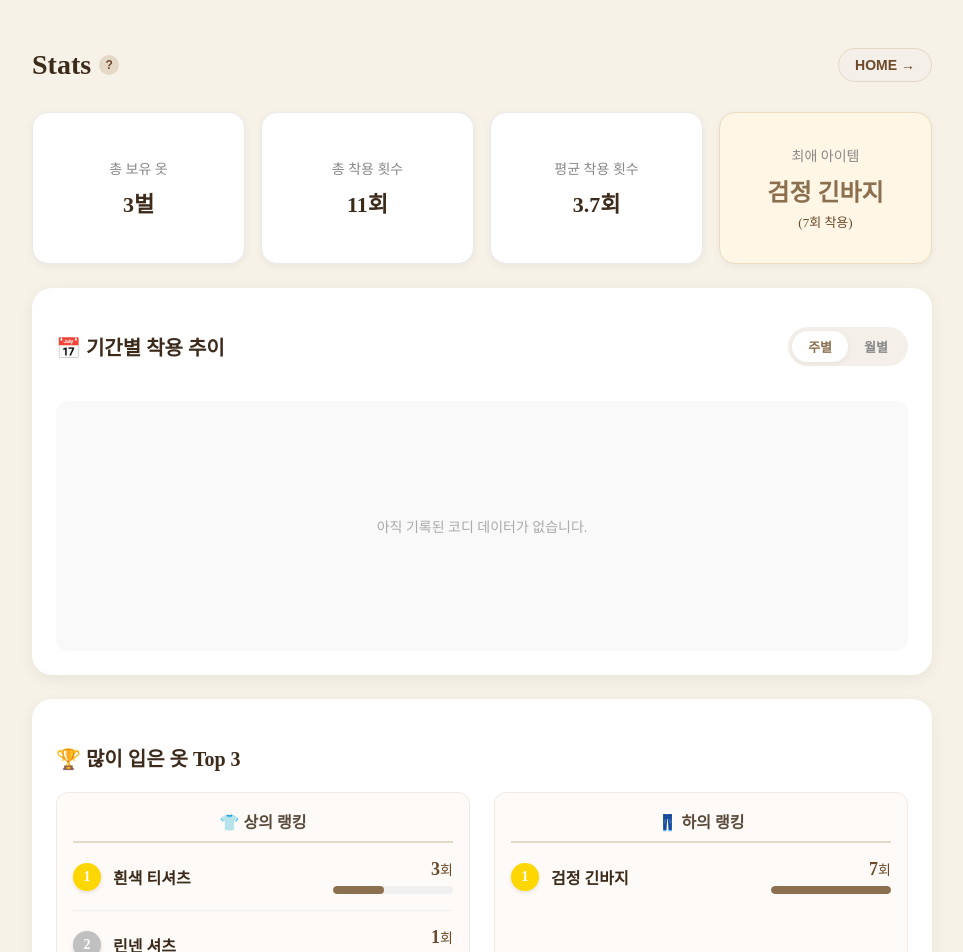
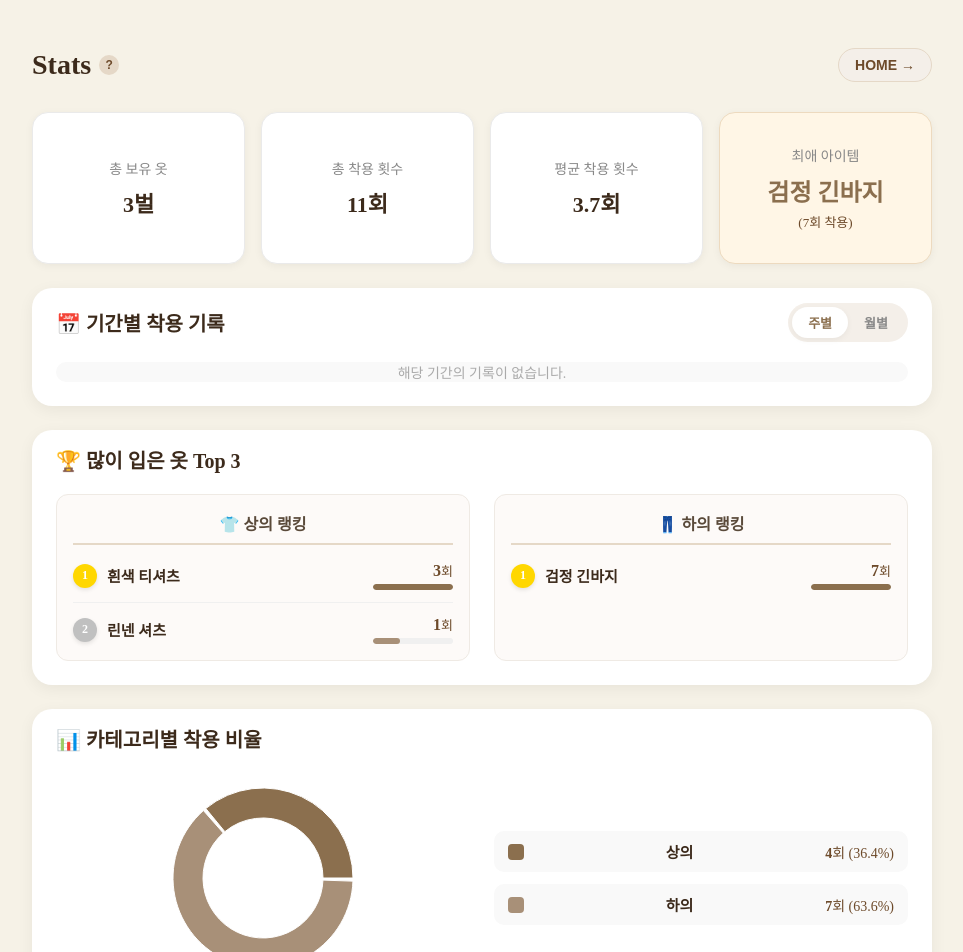
Before and after one commit to oxyznewl/wardrobe_hackathon, a React (Vite) app: page /stats in a window 1280 px wide. Shown: the top 952 px of the page, without its empty margins (158-1121 px from the left). Built offline with nearby package versions, Linux system fonts and the light colour scheme.

Commit message:
통계 3차 수정

```diff
--- a/src/pages/StatsPage.jsx
+++ b/src/pages/StatsPage.jsx
@@ -7,105 +7,145 @@ import {
   Cell,
   Tooltip as RechartsTooltip,
   ResponsiveContainer,
+  BarChart,
+  Bar,
+  XAxis,
+  YAxis,
+  CartesianGrid,
 } from "recharts";
 import { ClothesContext } from "../context/ClothesContext";
 import { useOutfit } from "../context/OutfitContext";
 
-// 카테고리별 색상
 const COLORS = ["#8b6f4e", "#a89078", "#c5b19c", "#e2d2c0", "#f0e4d7"];
 
 const StatsPage = () => {
   const navigate = useNavigate();
 
-  const { clothes } = useContext(ClothesContext);
-  const { outfits } = useOutfit();
+  // Context 데이터 가져오기 (데이터가 없으면 빈 객체/배열로 처리)
+  const { clothes = [] } = useContext(ClothesContext);
+  const { outfits = {} } = useOutfit();
 
   const [periodTab, setPeriodTab] = useState("week");
 
-  const totalItems = clothes ? clothes.length : 0;
-  const totalWears = clothes
-    ? clothes.reduce((sum, item) => sum + item.wearCount, 0)
-    : 0;
+  // --- 1. 기본 통계 데이터 계산 ---
+  const totalItems = clothes.length;
+  const totalWears = clothes.reduce(
+    (sum, item) => sum + (item.wearCount || 0),
+    0
+  );
   const averageWears =
     totalItems > 0 ? (totalWears / totalItems).toFixed(1) : 0;
 
-  const topClothes = clothes ? clothes.filter((c) => c.category === "top") : [];
-  const bottomClothes = clothes
-    ? clothes.filter((c) => c.category === "bottom")
-    : [];
+  // 전체 중 가장 많이 입은 옷 (요약 카드용)
+  const mostWornItem = [...clothes].sort(
+    (a, b) => b.wearCount - a.wearCount
+  )[0];
 
-  // 상의 Top 3
+  // --- 2. 상의 / 하의 랭킹 (Top 3) 분리 로직 ---
+
+  // 상의 필터링 및 정렬
+  const topClothes = clothes.filter((c) => c.category === "top");
   const sortedTop = [...topClothes]
     .sort((a, b) => b.wearCount - a.wearCount)
     .slice(0, 3);
+  const maxTopWear = sortedTop.length > 0 ? sortedTop[0].wearCount : 0;
 
-  // 하의 Top 3
+  // 하의 필터링 및 정렬
+  const bottomClothes = clothes.filter((c) => c.category === "bottom");
   const sortedBottom = [...bottomClothes]
     .sort((a, b) => b.wearCount - a.wearCount)
     .slice(0, 3);
+  const maxBottomWear = sortedBottom.length > 0 ? sortedBottom[0].wearCount : 0;
 
-  // (요약 정보용) 전체 1등 찾기 로직은 유지
-  const allSorted = clothes
-    ? [...clothes].sort((a, b) => b.wearCount - a.wearCount)
-    : [];
-  const mostWornItem = allSorted.length > 0 ? allSorted[0] : null;
-  const maxWearCount = mostWornItem ? mostWornItem.wearCount : 0;
-
-  const categoryStats = clothes
-    ? clothes.reduce((acc, item) => {
-        const category = item.category === "top" ? "상의" : "하의";
-        acc[category] = (acc[category] || 0) + item.wearCount;
-        return acc;
-      }, {})
-    : {};
+  // --- 3. 카테고리 비율 계산 (파이 차트용) ---
+  const categoryStats = clothes.reduce((acc, item) => {
+    const category = item.category === "top" ? "상의" : "하의";
+    acc[category] = (acc[category] || 0) + (item.wearCount || 0);
+    return acc;
+  }, {});
 
   const categoryChartData = Object.entries(categoryStats).map(
     ([name, value]) => ({ name, value })
   );
 
-  // 주별/월별 통계 계산
-  const periodData = useMemo(() => {
-    if (!outfits) return { week: [], month: [] };
+  // --- 4. 주별/월별 통계 계산 (막대 차트용) ---
+  const groupedHistory = useMemo(() => {
+    if (!outfits) return {};
 
-    const weekMap = {};
-    const monthMap = {};
+    const groups = {};
 
-    // outfits 객체: { "2023-10-01": {top:..., bottom:...}, ... }
-    Object.keys(outfits).forEach((dateStr) => {
+    // 날짜를 최신순으로 정렬하여 처리
+    const sortedDates = Object.keys(outfits).sort().reverse();
+
+    sortedDates.forEach((dateStr) => {
+      const outfit = outfits[dateStr];
+      if (!outfit) return;
+
+      // 유효한 옷이 있는지 확인
+      const items = [];
+      if (outfit.top && outfit.top.id) items.push(outfit.top);
+      if (outfit.bottom && outfit.bottom.id) items.push(outfit.bottom);
+
+      if (items.length === 0) return;
+
       const date = new Date(dateStr);
-      // 데이터 유효성 체크 (해당 날짜에 옷이 하나라도 있는지)
-      const hasItem = outfits[dateStr]?.top?.id || outfits[dateStr]?.bottom?.id;
-      if (!hasItem) return;
+      let key = "";
 
-      // -- 월별 데이터 --
-      const monthKey = `${date.getMonth() + 1}월`;
-      monthMap[monthKey] = (monthMap[monthKey] || 0) + 1;
+      if (periodTab === "week") {
+        // 주별 키 생성 (예: 11월 4주)
+        const firstDay = new Date(date.getFullYear(), date.getMonth(), 1);
+        const weekNum = Math.ceil((date.getDate() + firstDay.getDay()) / 7);
+        key = `${date.getMonth() + 1}월 ${weekNum}주`;
+      } else {
+        // 월별 키 생성 (예: 11월)
+        key = `${date.getMonth() + 1}월`;
+      }
 
-      // -- 주별 데이터 (간단하게 '월'의 몇째 주인지 계산) --
-      const firstDay = new Date(date.getFullYear(), date.getMonth(), 1);
-      const weekNum = Math.ceil((date.getDate() + firstDay.getDay()) / 7);
-      const weekKey = `${date.getMonth() + 1}월 ${weekNum}주`;
-      weekMap[weekKey] = (weekMap[weekKey] || 0) + 1;
+      if (!groups[key]) {
+        groups[key] = [];
+      }
+      // 해당 기간 그룹에 옷 아이템들을 추가
+      groups[key].push(...items);
     });
 
-    // 객체를 배열로 변환 및 정렬 (키 기준 정렬)
-    const formatData = (map) =>
-      Object.entries(map)
-        .map(([name, count]) => ({ name, count }))
-        .sort((a, b) =>
-          a.name.localeCompare(b.name, undefined, { numeric: true })
-        ); // 숫자 기준 정렬
+    return groups;
+  }, [outfits, periodTab]);
 
-    return {
-      week: formatData(weekMap),
-      month: formatData(monthMap),
-    };
-  }, [outfits]);
+  // --- 화면 렌더링 헬퍼 함수 (랭킹 리스트) ---
+  const renderRankingList = (items, title, maxVal) => (
+    <RankingColumn>
+      <SubTitle>{title}</SubTitle>
+      <ListContainer>
+        {items.length > 0 && maxVal > 0 ? (
+          items.map((item, index) => (
+            <ItemCard key={item.id}>
+              <RankInfo>
+                <RankBadge index={index}>{index + 1}</RankBadge>
+                <ItemDetails>
+                  <ItemName>{item.name}</ItemName>
+                </ItemDetails>
+              </RankInfo>
+              <WearInfo>
+                <WearCount>
+                  <strong>{item.wearCount}</strong>회
+                </WearCount>
+                <ProgressBarContainer>
+                  <ProgressBar
+                    width={(item.wearCount / maxVal) * 100}
+                    color={COLORS[index % COLORS.length]}
+                  />
+                </ProgressBarContainer>
+              </WearInfo>
+            </ItemCard>
+          ))
+        ) : (
+          <EmptyListMessage>데이터가 없습니다.</EmptyListMessage>
+        )}
+      </ListContainer>
+    </RankingColumn>
+  );
 
-  const currentPeriodData =
-    periodTab === "week" ? periodData.week : periodData.month;
-
-  // 데이터 없을 때 화면
+  // --- 데이터가 없을 때 표시할 화면 ---
   if (!clothes || clothes.length === 0) {
     return (
       <MainContainer>
@@ -122,43 +162,6 @@ const StatsPage = () => {
       </MainContainer>
     );
   }
-
-  const renderRankingList = (items, title) => (
-    <RankingColumn>
-      <SubTitle>{title}</SubTitle>
-      <ListContainer>
-        {items.length > 0 ? (
-          items.map((item, index) => (
-            <ItemCard key={item.id}>
-              <RankInfo>
-                <RankBadge index={index}>{index + 1}</RankBadge>
-                <ItemDetails>
-                  <ItemName>{item.name}</ItemName>
-                </ItemDetails>
-              </RankInfo>
-              <WearInfo>
-                <WearCount>
-                  <strong>{item.wearCount}</strong>회
-                </WearCount>
-                <ProgressBarContainer>
-                  <ProgressBar
-                    width={
-                      maxWearCount > 0
-                        ? (item.wearCount / maxWearCount) * 100
-                        : 0
-                    }
-                    color={COLORS[index % COLORS.length]}
-                  />
-                </ProgressBarContainer>
-              </WearInfo>
-            </ItemCard>
-          ))
-        ) : (
-          <EmptyListMessage>데이터가 없습니다.</EmptyListMessage>
-        )}
-      </ListContainer>
-    </RankingColumn>
-  );
 
   return (
     <MainContainer>
@@ -177,7 +180,7 @@ const StatsPage = () => {
       </TopBar>
 
       <ContentArea>
-        {/* 1. 요약 정보 */}
+        {/* 1. 요약 정보 카드 */}
         <SummarySection>
           <SummaryCard>
             <SummaryLabel>총 보유 옷</SummaryLabel>
@@ -194,9 +197,11 @@ const StatsPage = () => {
           <SummaryCard highlight>
             <SummaryLabel>최애 아이템</SummaryLabel>
             <SummaryValue className="highlight">
-              {mostWornItem ? mostWornItem.name : "-"}
+              {mostWornItem && mostWornItem.wearCount > 0
+                ? mostWornItem.name
+                : "-"}
             </SummaryValue>
-            {mostWornItem && (
+            {mostWornItem && mostWornItem.wearCount > 0 && (
               <SummarySubValue>
                 ({mostWornItem.wearCount}회 착용)
               </SummarySubValue>
@@ -204,10 +209,10 @@ const StatsPage = () => {
           </SummaryCard>
         </SummarySection>
 
-        {/* 2. 주별/월별 통계 */}
+        {/* 2. 주별/월별 통계 차트 */}
         <SectionCard>
           <HeaderRow>
-            <SectionTitle>📅 기간별 착용 추이</SectionTitle>
+            <SectionTitle>📅 기간별 착용 기록</SectionTitle>
             <TabContainer>
               <TabButton
                 active={periodTab === "week"}
@@ -224,53 +229,45 @@ const StatsPage = () => {
             </TabContainer>
           </HeaderRow>
 
-          <ChartWrapper>
-            {currentPeriodData.length > 0 ? (
-              <ResponsiveContainer width="100%" height={250}>
-                <BarChart data={currentPeriodData}>
-                  <CartesianGrid strokeDasharray="3 3" vertical={false} />
-                  <XAxis
-                    dataKey="name"
-                    tick={{ fontSize: 12, fill: "#666" }}
-                    axisLine={false}
-                    tickLine={false}
-                  />
-                  <YAxis hide domain={[0, "dataMax + 2"]} />
-                  <RechartsTooltip
-                    cursor={{ fill: "#f4f4f4" }}
-                    contentStyle={{
-                      borderRadius: "8px",
-                      border: "none",
-                      boxShadow: "0 2px 8px rgba(0,0,0,0.1)",
-                    }}
-                  />
-                  <Bar
-                    dataKey="count"
-                    fill="#8b6f4e"
-                    radius={[4, 4, 0, 0]}
-                    barSize={30}
-                    label={{ position: "top", fill: "#8b6f4e", fontSize: 12 }}
-                  />
-                </BarChart>
-              </ResponsiveContainer>
+          <HistoryContainer>
+            {Object.keys(groupedHistory).length > 0 ? (
+              Object.entries(groupedHistory).map(([period, items]) => (
+                <HistoryGroup key={period}>
+                  <GroupLabel>{period}</GroupLabel>
+                  <GroupGrid>
+                    {items.map((item, index) => (
+                      <HistoryItem key={`${period}-${index}`}>
+                        <HistoryImgWrapper>
+                          {item.image ? (
+                            <HistoryImg src={item.image} alt={item.name} />
+                          ) : (
+                            <NoImgText>No Img</NoImgText>
+                          )}
+                        </HistoryImgWrapper>
+                        <HistoryItemName>{item.name}</HistoryItemName>
+                      </HistoryItem>
+                    ))}
+                  </GroupGrid>
+                </HistoryGroup>
+              ))
             ) : (
               <EmptyChartMessage>
-                아직 기록된 코디 데이터가 없습니다.
+                해당 기간의 기록이 없습니다.
               </EmptyChartMessage>
             )}
-          </ChartWrapper>
+          </HistoryContainer>
         </SectionCard>
 
-        {/* 3. Top 5 리스트 */}
+        {/* 3. 상의 / 하의 랭킹 (Top 3) */}
         <SectionCard>
           <SectionTitle>🏆 많이 입은 옷 Top 3</SectionTitle>
           <RankingGrid>
-            {renderRankingList(sortedTop, "👕 상의 랭킹")}
-            {renderRankingList(sortedBottom, "👖 하의 랭킹")}
+            {renderRankingList(sortedTop, "👕 상의 랭킹", maxTopWear)}
+            {renderRankingList(sortedBottom, "👖 하의 랭킹", maxBottomWear)}
           </RankingGrid>
         </SectionCard>
 
-        {/* 4. 파이 차트 */}
+        {/* 4. 카테고리 파이 차트 */}
         <SectionCard>
           <SectionTitle>📊 카테고리별 착용 비율</SectionTitle>
           <ChartAndDetailsContainer>
@@ -461,7 +458,7 @@ const SummarySubValue = styled.div`
 const SectionCard = styled.section`
   background: #ffffff;
   border-radius: 20px;
-  padding: 24px;
+  padding: 15px 24px 24px;
   box-shadow: 0 4px 16px rgba(0, 0, 0, 0.06);
 `;
 
@@ -469,22 +466,51 @@ const SectionTitle = styled.h3`
   font-size: 20px;
   font-weight: 700;
   color: #3c2a1b;
+  margin: 0;
   display: flex;
   align-items: center;
   gap: 8px;
 `;
 
+const HeaderRow = styled.div`
+  display: flex;
+  justify-content: space-between;
+  align-items: center;
+  margin-bottom: 20px;
+`;
+
+const TabContainer = styled.div`
+  display: flex;
+  background: #f4efe9;
+  padding: 4px;
+  border-radius: 20px;
+`;
+
+const TabButton = styled.button`
+  padding: 6px 16px;
+  border-radius: 16px;
+  border: none;
+  font-size: 13px;
+  font-weight: 600;
+  cursor: pointer;
+  background: ${(props) => (props.active ? "#fff" : "transparent")};
+  color: ${(props) => (props.active ? "#8b6f4e" : "#888")};
+  box-shadow: ${(props) =>
+    props.active ? "0 2px 6px rgba(0,0,0,0.05)" : "none"};
+  transition: all 0.2s;
+`;
+
 const ListContainer = styled.div`
   display: flex;
   flex-direction: column;
-  gap: 16px;
+  gap: 12px;
 `;
 
 const ItemCard = styled.div`
   display: flex;
   align-items: center;
   justify-content: space-between;
-  padding-bottom: 16px;
+  padding-bottom: 12px;
   border-bottom: 1px solid #f0f0f0;
   &:last-child {
     border-bottom: none;
@@ -495,12 +521,12 @@ const ItemCard = styled.div`
 const RankInfo = styled.div`
   display: flex;
   align-items: center;
-  gap: 12px;
+  gap: 10px;
 `;
 
 const RankBadge = styled.div`
-  width: 28px;
-  height: 28px;
+  width: 24px;
+  height: 24px;
   background: ${(props) => {
     if (props.index === 0) return "#ffd700";
     if (props.index === 1) return "#c0c0c0";
@@ -509,7 +535,7 @@ const RankBadge = styled.div`
   }};
   color: ${(props) => (props.index < 3 ? "#ffffff" : "#888888")};
   font-weight: 700;
-  font-size: 14px;
+  font-size: 12px;
   display: flex;
   align-items: center;
   justify-content: center;
@@ -523,13 +549,13 @@ const ItemDetails = styled.div`
 `;
 
 const ItemName = styled.div`
-  font-size: 16px;
+  font-size: 15px;
   font-weight: 600;
   color: #3c2a1b;
 `;
 
 const ItemCategory = styled.div`
-  font-size: 13px;
+  font-size: 12px;
   color: #888;
 `;
 
@@ -537,22 +563,22 @@ const WearInfo = styled.div`
   display: flex;
   flex-direction: column;
   align-items: flex-end;
-  gap: 6px;
-  min-width: 120px;
+  gap: 4px;
+  min-width: 80px;
 `;
 
 const WearCount = styled.div`
-  font-size: 14px;
+  font-size: 13px;
   color: #6d4a2a;
   strong {
-    font-size: 18px;
+    font-size: 16px;
     font-weight: 700;
   }
 `;
 
 const ProgressBarContainer = styled.div`
   width: 100%;
-  height: 8px;
+  height: 6px;
   background: #f0f0f0;
   border-radius: 4px;
   overflow: hidden;
@@ -652,37 +678,10 @@ const AddButton = styled.button`
   cursor: pointer;
   transition: background 0.2s;
   box-shadow: 0 4px 10px rgba(139, 111, 78, 0.3);
+
   &:hover {
     background: #a38766;
   }
-`;
-
-const HeaderRow = styled.div`
-  display: flex;
-  justify-content: space-between;
-  align-items: center;
-  margin-bottom: 20px;
-`;
-
-const TabContainer = styled.div`
-  display: flex;
-  background: #f4efe9;
-  padding: 4px;
-  border-radius: 20px;
-`;
-
-const TabButton = styled.button`
-  padding: 6px 16px;
-  border-radius: 16px;
-  border: none;
-  font-size: 13px;
-  font-weight: 600;
-  cursor: pointer;
-  background: ${(props) => (props.active ? "#fff" : "transparent")};
-  color: ${(props) => (props.active ? "#8b6f4e" : "#888")};
-  box-shadow: ${(props) =>
-    props.active ? "0 2px 6px rgba(0,0,0,0.05)" : "none"};
-  transition: all 0.2s;
 `;
 
 const EmptyChartMessage = styled.div`
@@ -695,6 +694,13 @@ const EmptyChartMessage = styled.div`
   font-size: 14px;
   background: #f9f9f9;
   border-radius: 12px;
+`;
+
+const EmptyListMessage = styled.div`
+  text-align: center;
+  color: #aaa;
+  font-size: 14px;
+  padding: 20px 0;
 `;
 
 const RankingGrid = styled.div`
@@ -721,3 +727,69 @@ const SubTitle = styled.h4`
   border-bottom: 2px solid #e5d8c7;
   padding-bottom: 8px;
 `;
+
+const HistoryContainer = styled.div`
+  display: flex;
+  flex-direction: column;
+  gap: 20px;
+`;
+
+const HistoryGroup = styled.div`
+  display: flex;
+  flex-direction: column;
+  gap: 10px;
+`;
+
+const GroupLabel = styled.h4`
+  font-size: 15px;
+  color: #6d4a2a;
+  margin: 0;
+  padding-bottom: 6px;
+  border-bottom: 1px solid #eee;
+`;
+
+const GroupGrid = styled.div`
+  display: grid;
+  grid-template-columns: repeat(auto-fill, minmax(70px, 1fr));
+  gap: 12px;
+`;
+
+const HistoryItem = styled.div`
+  display: flex;
+  flex-direction: column;
+  align-items: center;
+  gap: 5px;
+`;
+
+const HistoryImgWrapper = styled.div`
+  width: 70px;
+  height: 90px;
+  border-radius: 8px;
+  overflow: hidden;
+  background: #f4f4f4;
+  display: flex;
+  align-items: center;
+  justify-content: center;
+  border: 1px solid #eee;
+`;
+
+const HistoryImg = styled.img`
+  width: 100%;
+  height: 100%;
+  object-fit: cover;
+`;
+
+const NoImgText = styled.span`
+  font-size: 11px;
+  color: #aaa;
+`;
+
+const HistoryItemName = styled.span`
+  font-size: 12px;
+  color: #333;
+  text-align: center;
+  width: 100%;
+  white-space: nowrap;
+  overflow: hidden;
+  text-overflow: ellipsis;
+`;
```
Also changed, not shown: src/pages/CalendarPage.jsx (+6 -9 lines), src/pages/ClosetPage.jsx (+6 -9 lines).
